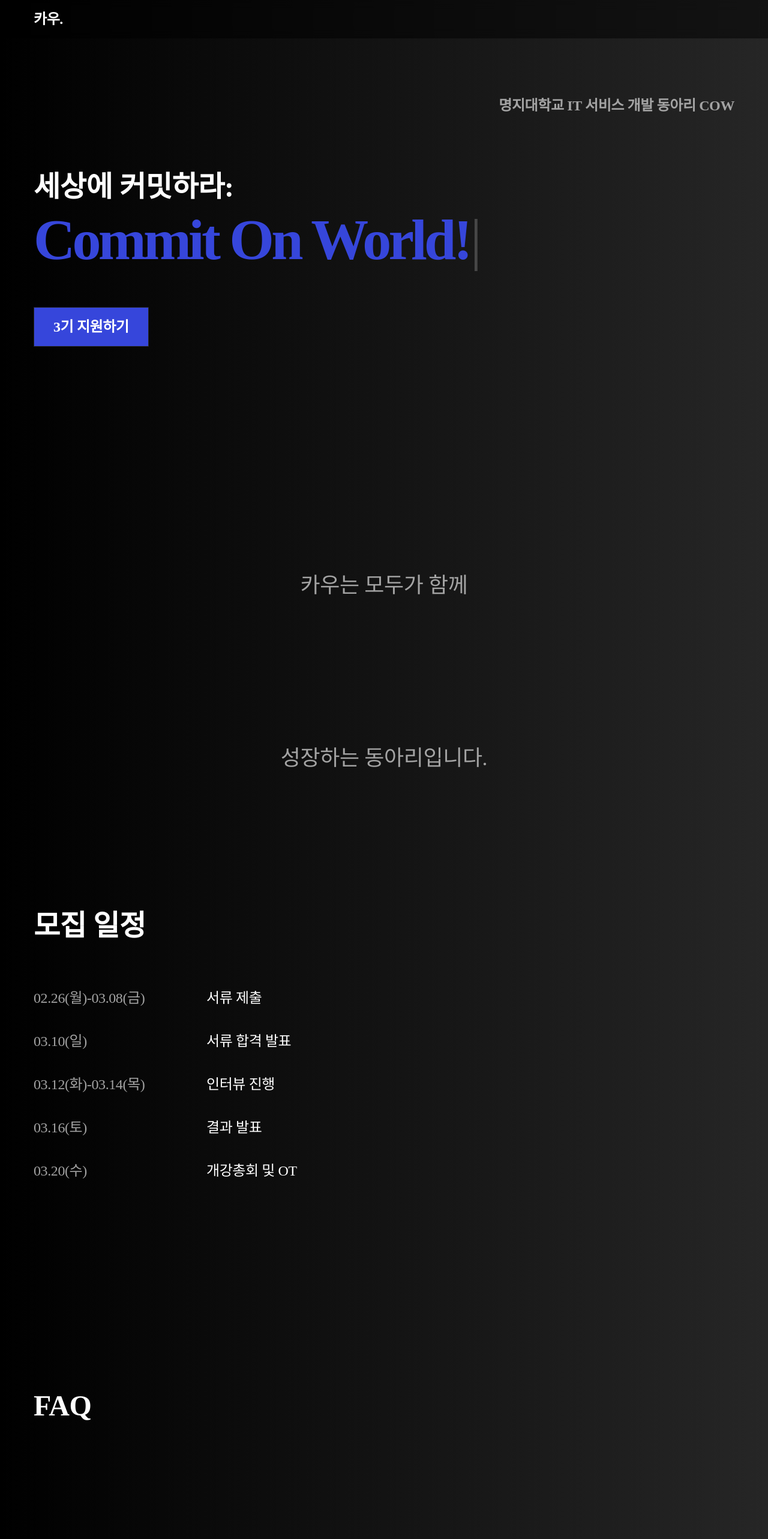
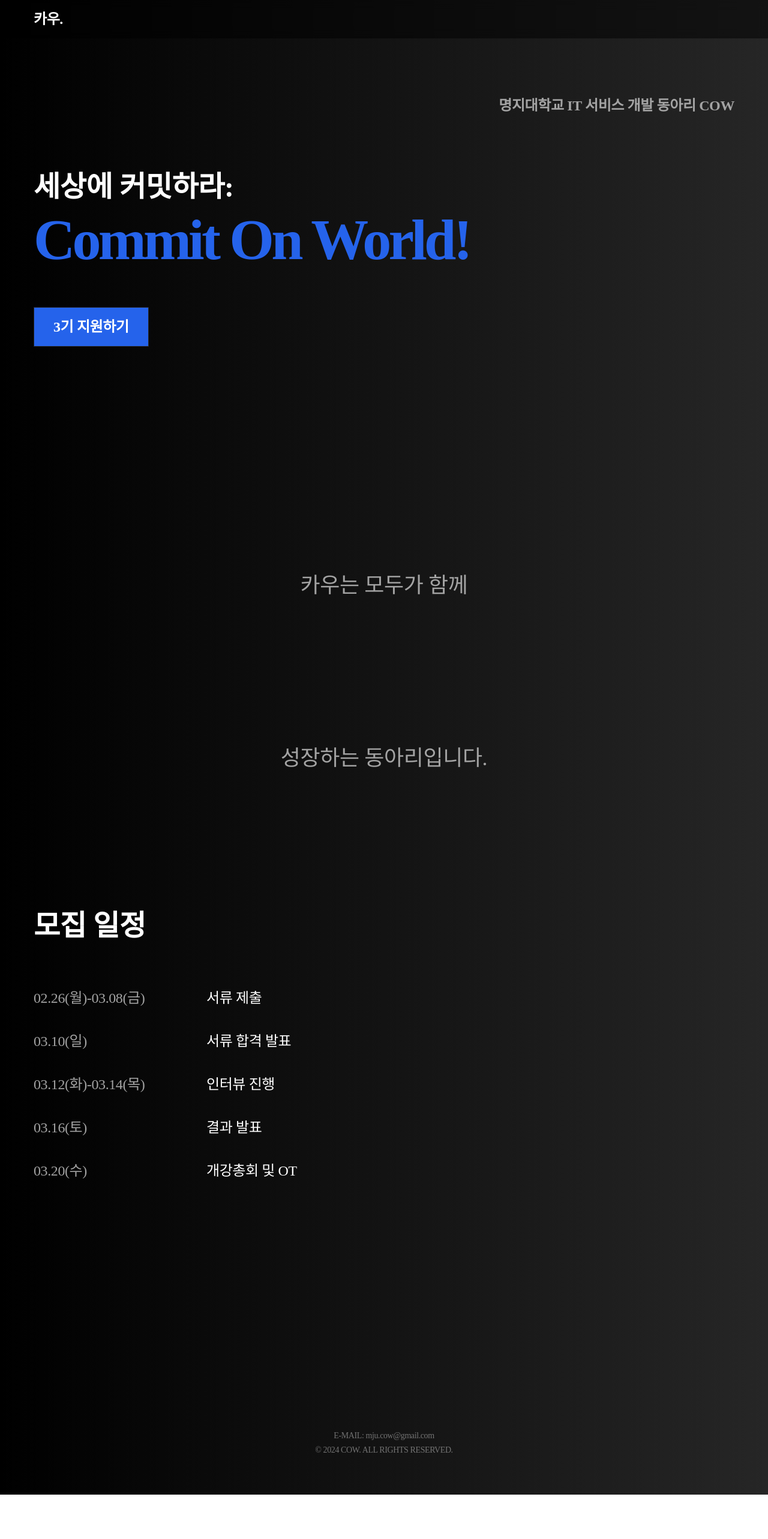
Before and after one commit to COW-dev/mju-cow, a Next.js app: page / in a window 1280 px wide. Shown: the top 2566 px of the page at 60% size. After the commit the page ends 2492 px from the top, so only its background shows below. Built offline with nearby package versions, Linux system fonts and the light colour scheme; a web font is replaced by a local one.

Commit message:
chore: 아이콘 및 링크 추가

```diff
--- a/src/app/layout.tsx
+++ b/src/app/layout.tsx
@@ -17,6 +17,7 @@
   return (
     <html lang="ko">
       <head>
+        <link rel="icon" href="/icon/cow.png" />
         <link
           rel="stylesheet"
           as="style"
--- a/src/app/page.tsx
+++ b/src/app/page.tsx
@@ -9,7 +9,7 @@
       <Welcome />
       <Introduction />
       <Recruit />
-      <Question />
+      {/* <Question /> */}
     </main>
   );
 }
--- a/src/components/home/Welcome.tsx
+++ b/src/components/home/Welcome.tsx
@@ -3,14 +3,14 @@
 
 export default function Welcome() {
   return (
-    <section className="h-screen50 md:h-screen80 pt-20 font-semibold">
+    <section className="h-screen50 pt-20 font-semibold md:h-screen80">
       <div className="text-right text-sm text-neutral-400 md:text-2xl">
         명지대학교 IT 서비스 개발 동아리 COW
       </div>
       <div className="mt-16 text-2xl font-bold md:mt-24 md:text-5xl">
         세상에 커밋하라:
       </div>
-      <div className="mt-2 flex text-4xl font-extrabold tracking-tighter text-cowblue md:mt-4 md:text-8xl">
+      <div className="mt-2 flex text-4xl font-extrabold tracking-tighter text-blue-600 md:mt-4 md:text-8xl">
         <Typewriter
           options={{
             strings: ['Commit On World!'],
@@ -22,8 +22,8 @@
         />
       </div>
       <div className="mt-10 md:mt-16">
-        <button className="border border-neutral-800 bg-cowblue px-4 py-2 text-base transition-opacity hover:opacity-50 md:px-8 md:py-4 md:text-2xl">
-          <a href="#" target="_blank">
+        <button className="border border-neutral-800 bg-blue-600 px-4 py-2 text-base transition-opacity hover:opacity-50 md:px-8 md:py-4 md:text-2xl">
+          <a href="https://forms.gle/oMkyhkwMs2U3ambk7" target="_blank">
             3기 지원하기
           </a>
         </button>
```
Also changed, not shown: public/icon/cow.png (added).
